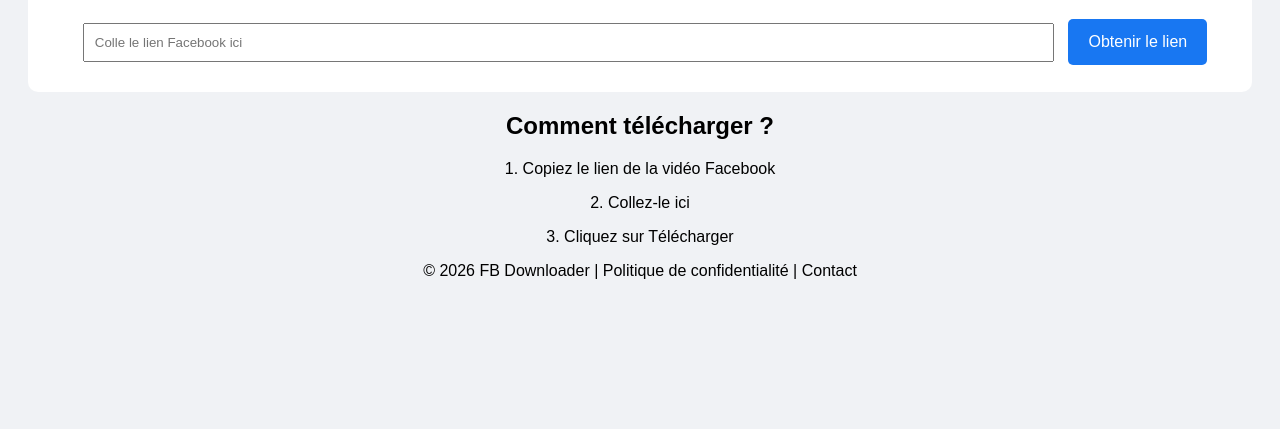
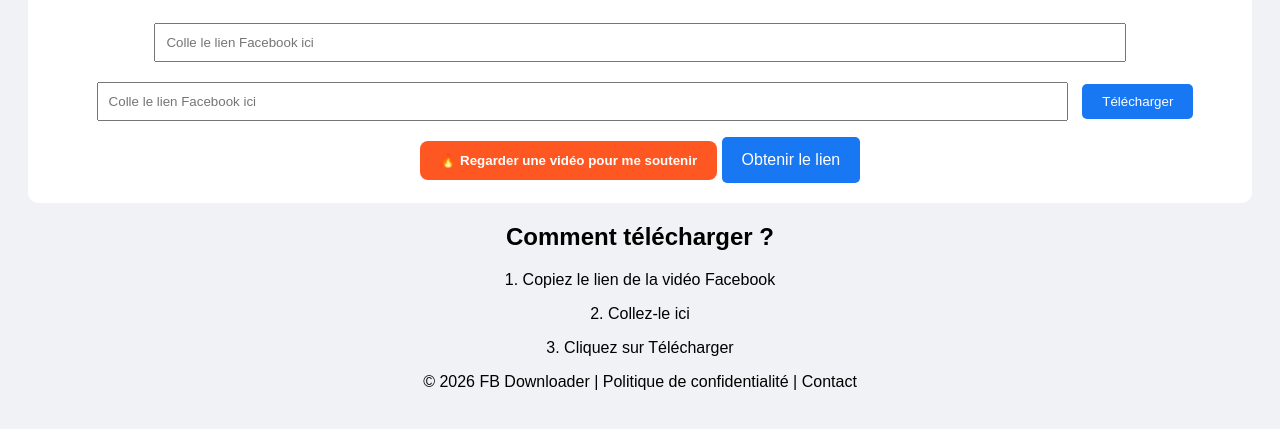
Before and after one commit to Elmatador512/fb-downloader, a plain HTML site: page index.html in a window 1280 px wide. Shown: the part 141-570 px from the top of the page. Drawn offline with Linux system fonts and the light colour scheme.

Commit message:
Update index.html

```diff
--- a/index.html
+++ b/index.html
@@ -34,6 +34,11 @@
     <h1>Facebook Video Downloader</h1>
     <p>Télécharge n'importe quelle vidéo Facebook en MP4 HD gratuitement</p>
     <input type="text" id="url" placeholder="Colle le lien Facebook ici" style="width:80%; padding:10px; margin:10px;">
+    <input type="text" id="url" placeholder="Colle le lien Facebook ici" style="width: 80%; padding: 10px; margin: 10px;">
+<button onclick="downloadVideo()">Télécharger</button>
+
+<!-- NOUVEAU BOUTON SOUTIEN -->
+<button class="btn-soutien" onclick="ouvrirPub()">🔥 Regarder une vidéo pour me soutenir</button>
 <button onclick="downloadVideo()" style="background:#1877F2; color:white; padding:14px 20px; border:none; border-radius:5px; font-size:16px;">Obtenir le lien</button>
 <div id="result"></div>
   </div>
```
